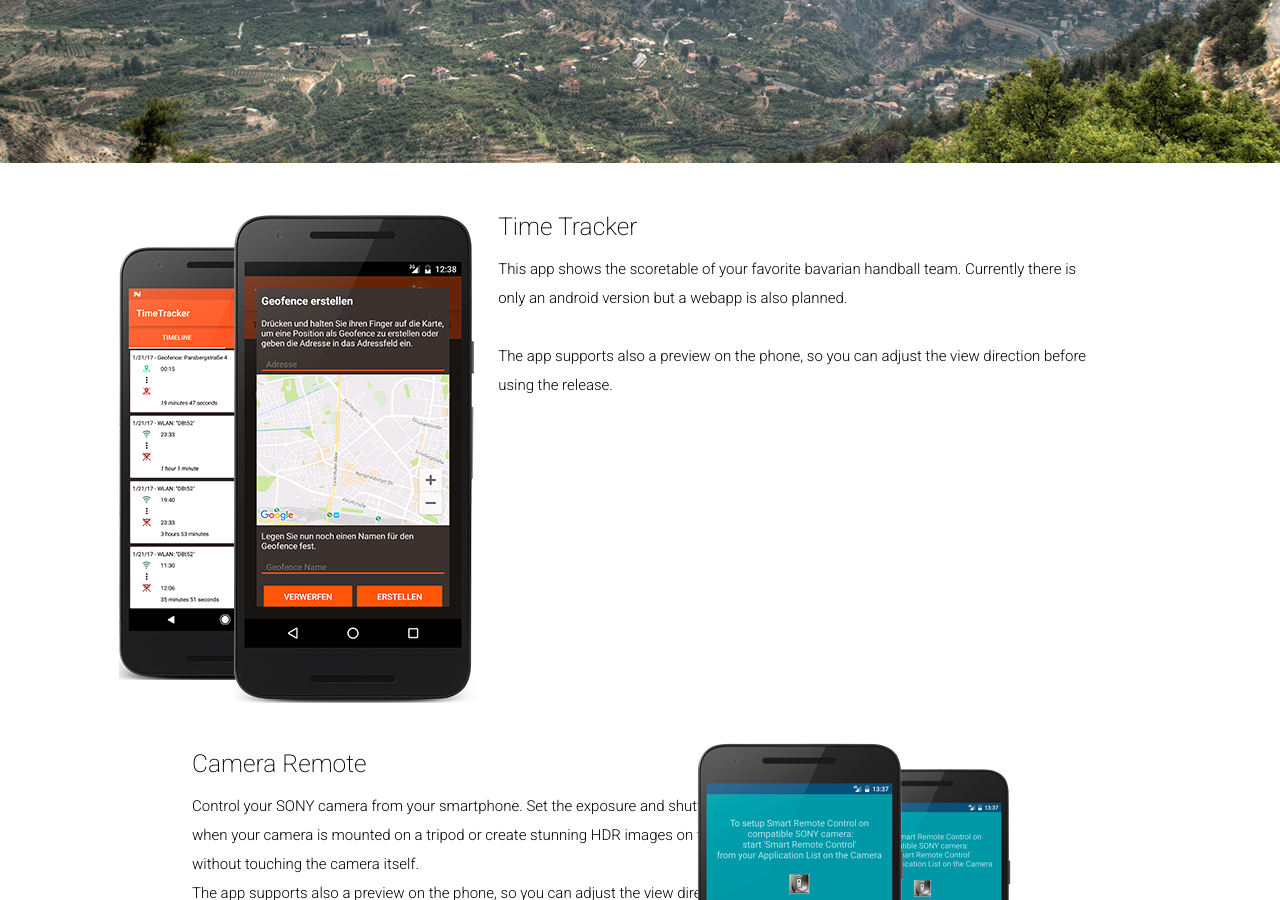
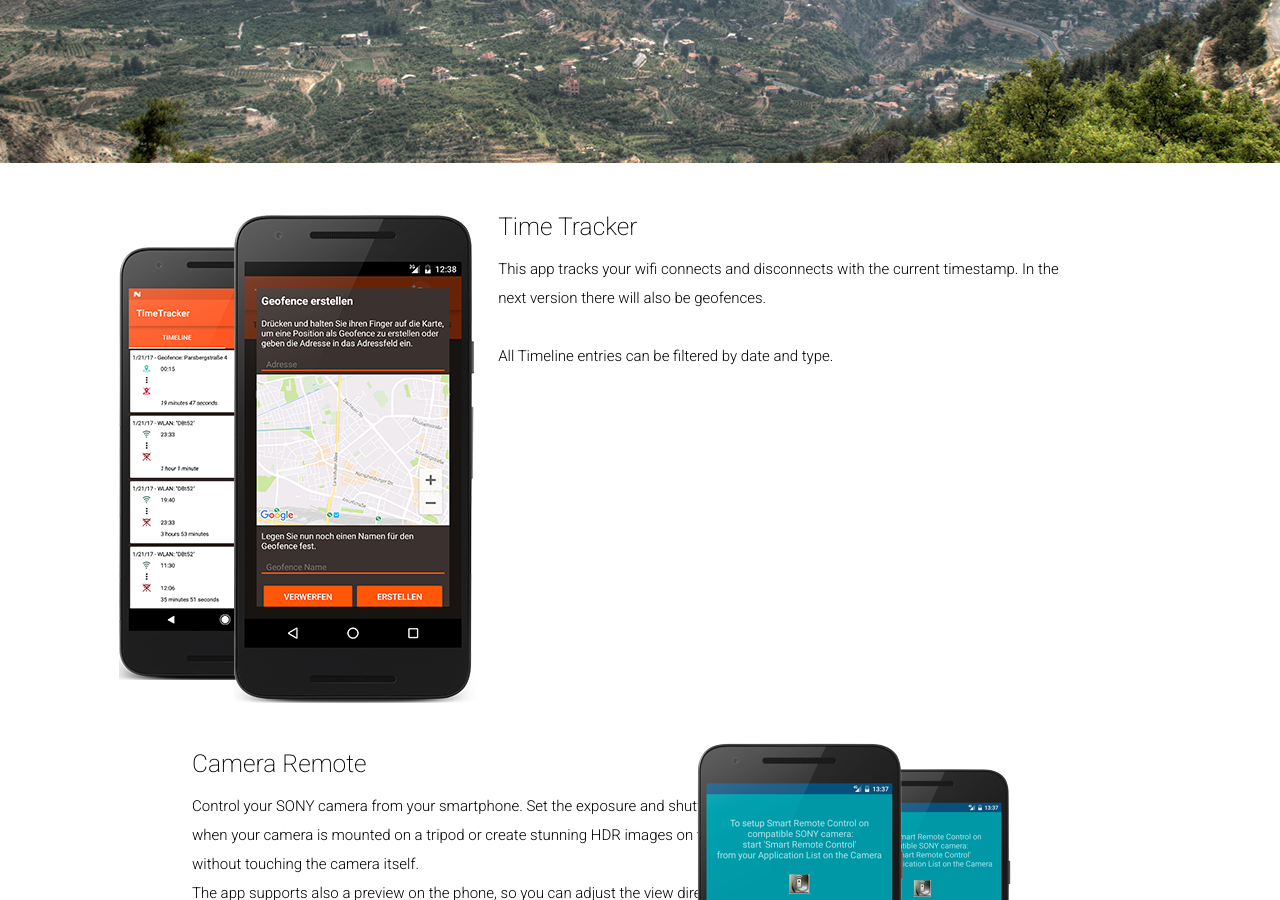
Before and after one commit to thebino/stuermer-benjamin.de, a Jekyll site: the page built from index.html, in a window 1280 px wide and 900 px high, scrolled down 2520 px. Built offline with Jekyll 4.4.1, drawn with Linux system fonts in a browser that asks for light colours; nearby versions of some CDN libraries; Markdown is read by kramdown in place of the engine named in the settings.

Commit message:
change project description for time tracker

```diff
--- a/index.html
+++ b/index.html
@@ -125,9 +125,9 @@
   <div class="row">
       <div class="col l8 s12 float_right">
         <h5 class="black-text margin_top thin">Time Tracker</h5>
-        <p class="black-text text-lighten-4 project_description light">This app shows the scoretable of your favorite bavarian handball team. Currently there is only an android version but a webapp is also planned.
+        <p class="black-text text-lighten-4 project_description light">This app tracks your wifi connects and disconnects with the current timestamp. In the next version there will also be geofences.
           <br /><br />
-          The app supports also a preview on the phone, so you can adjust the view direction before using the release.</p>
+          All Timeline entries can be filtered by date and type.</p>
       </div>
 
       <div class="col l4 s12">
```
